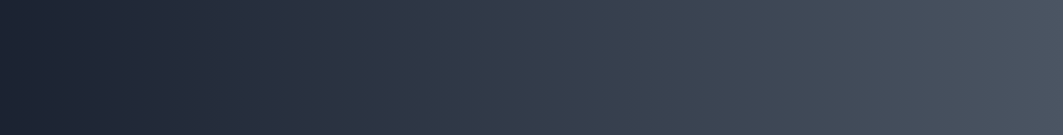
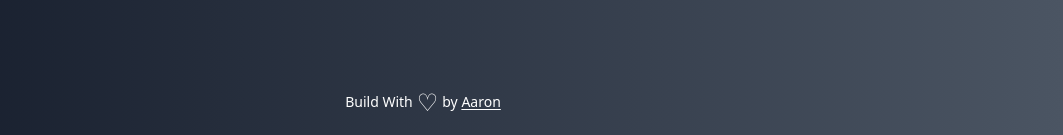
Before and after one commit to aaron1999x/custom-linktree, a Next.js app: page / in a window 1280 px wide. Shown: the part 662-797 px from the top of the page, without its empty margins (217-1280 px from the left). Built offline with nearby package versions, Linux system fonts and the light colour scheme.

Commit message:
add footer

```diff
--- a/src/pages/index.js
+++ b/src/pages/index.js
@@ -5,6 +5,7 @@ import {FaTwitter, FaGithub, FaFacebook , FaInstagram, FaLinkedin} from 'react-i
 import {CiShare1} from 'react-icons/ci'
 import Modal from "@/components/Modal";
 import QRCode from "react-qr-code";
+import Link from "next/link";
 import whatsapp from "../images/WhatsAppButtonGreenMedium.svg"
 
 function LinkCard({href,title,image}) {
@@ -95,8 +96,13 @@ export default function Home() {
         <div className="mt-5 flex justify-end items-center">
           <a aria-label="Chat on WhatsApp" href="https://wa.me/+60149810427"> <Image alt="Chat on WhatsApp" src={whatsapp} /></a>
         </div>
-
       </div>
+      <footer className="w-full text-sm absolute bottom-0 py-5">
+            <div className="flex items-center justify-center">
+            Build With <span className='text-primary text-2xl px-1'>&#9825;</span> by&nbsp;<Link href="
+            mailto:aarontys1999@gmail.com" className='underline underline-offset-2'>Aaron</Link>
+            </div>
+      </footer>
     </>
   )
 }
```
